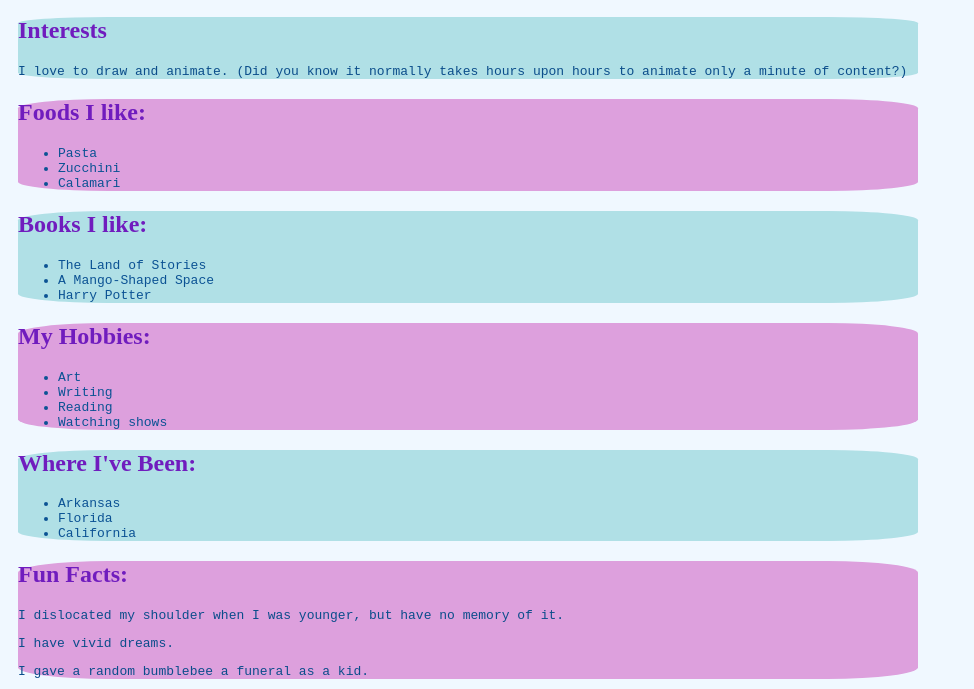
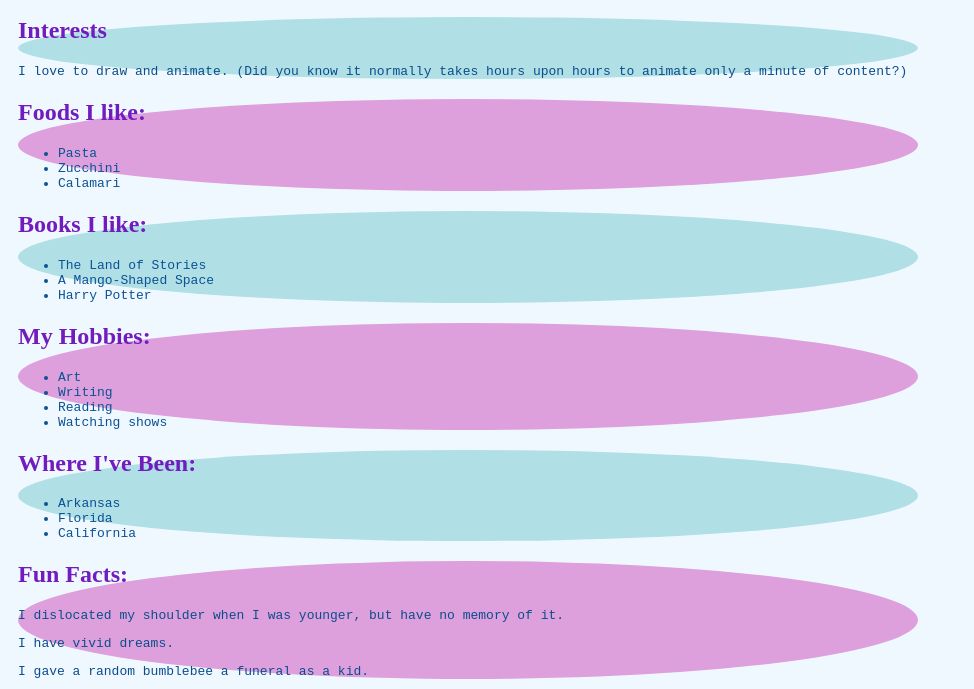
Before and after one commit to GreenCactusMiaJ/Mia-s-Repository, a plain HTML site: page index.html in a window 1280 px wide. Shown: the part 236-925 px from the top of the page, without its empty margins (0-974 px from the left). Drawn offline with Linux system fonts and the light colour scheme.

Commit message:
Adjust border-radius for section styles
Updated border-radius for various sections to 50%.

```diff
--- a/style.css
+++ b/style.css
@@ -59,35 +59,35 @@
         /*Specify a rule for the Selector */
         #about {
             background-color:plum;
-            border-radius: 10%;
+            border-radius: 50%;
         }
 
         #interests {
             background-color:powderblue;
-            border-radius: 10%;
+            border-radius: 50%;
         }
 
         #foods {
             background-color:plum;
-            border-radius: 10%;
+            border-radius: 50%;
         }
 
         #books {
             background-color:powderblue;
-            border-radius: 10%;
+            border-radius: 50%;
         }
 
         #hobbies {
             background-color:plum;
-            border-radius: 10%;
+            border-radius: 50%;
         }
 
         #places {
             background-color:powderblue;
-            border-radius: 10%;
+            border-radius: 50%;
         }
 
         #facts{
             background-color:plum;
-            border-radius: 10%;
+            border-radius: 50%;
         }
```
